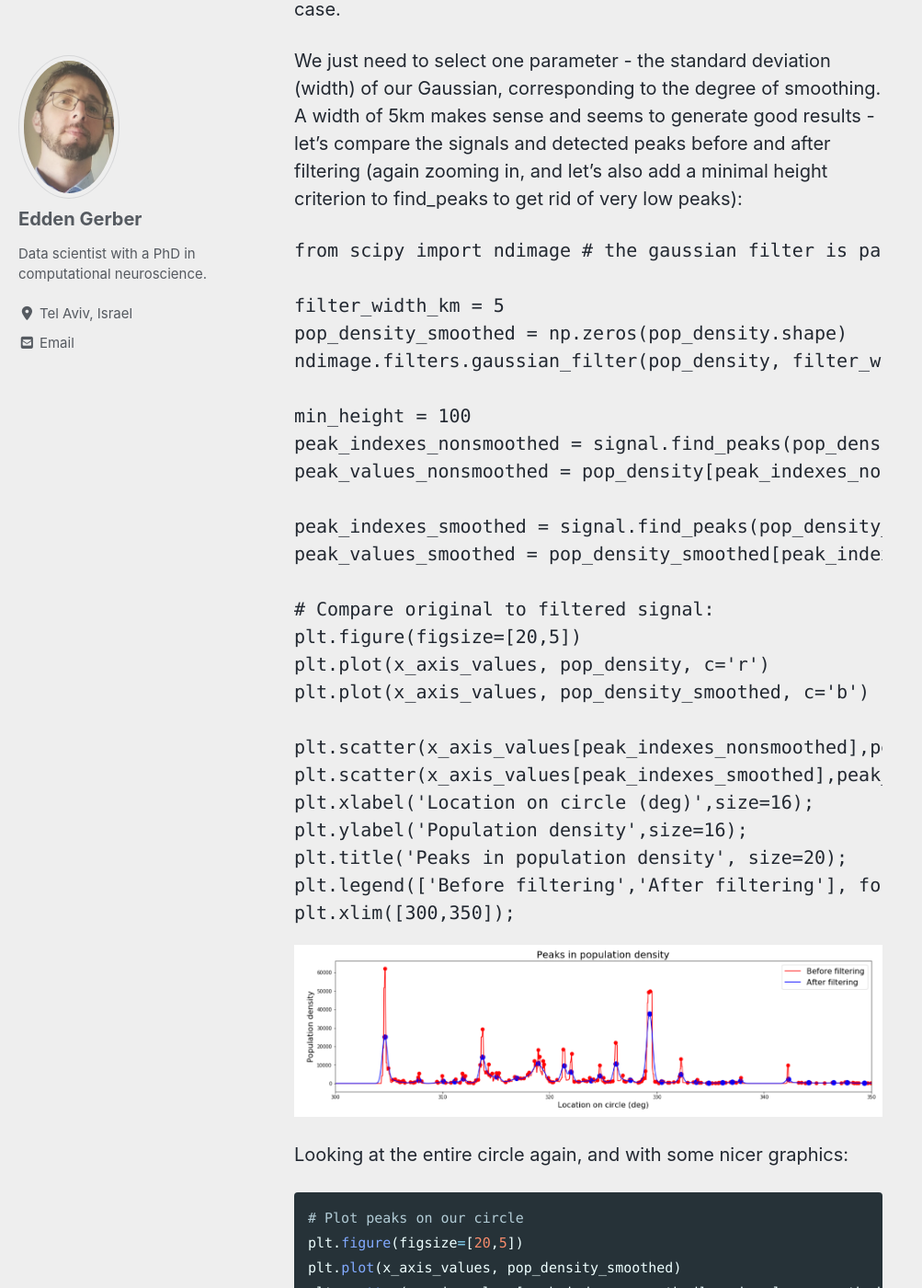
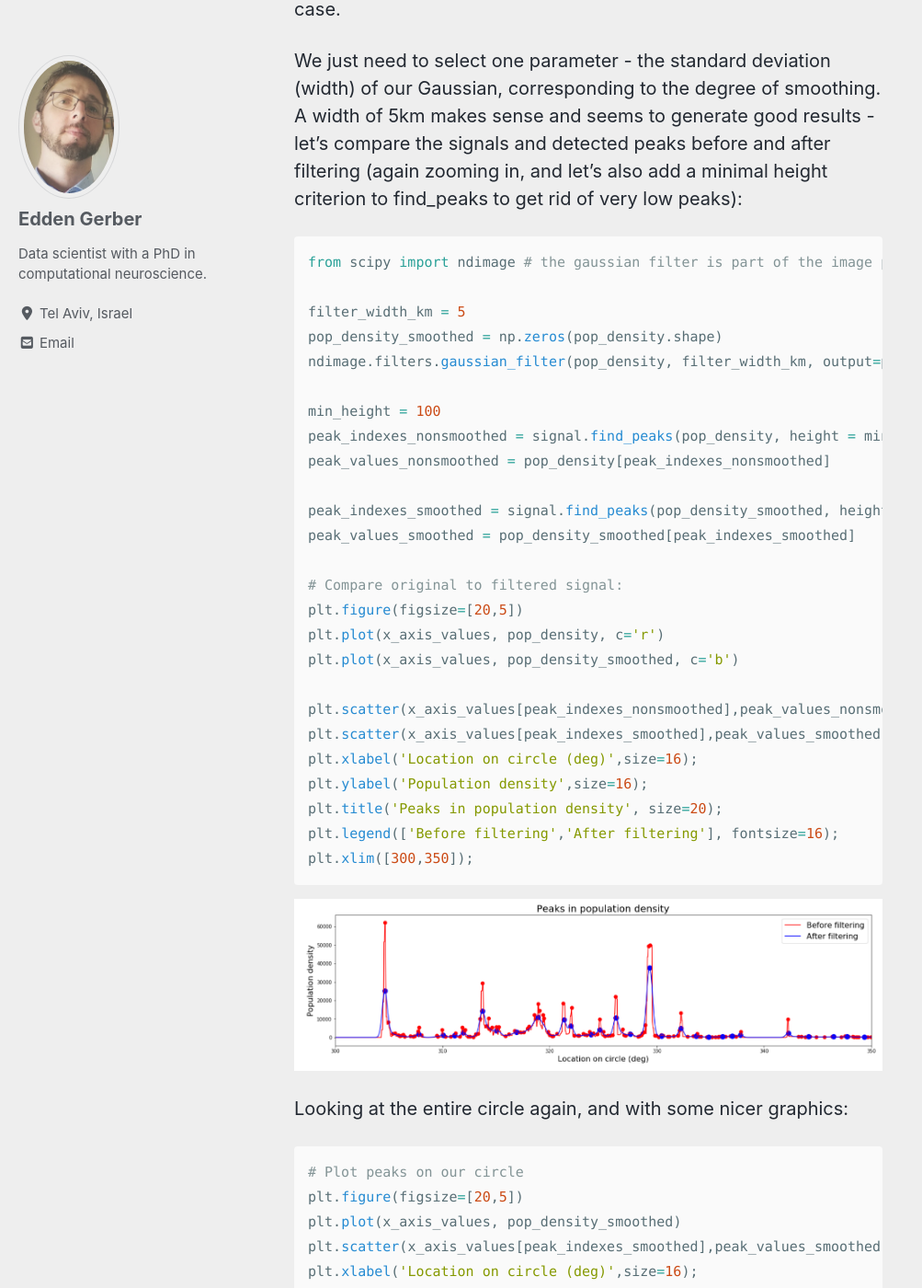
Before and after one commit to edden-gerber/edden-gerber.github.io, a Jekyll site: the page built from _posts/2019-09-21-guessing-location-on-earth.md, in a window 1280 px wide and 1400 px high, scrolled down 8867 px. Shown: the whole window at 92% size, without its empty margins (0-1003 px from the left). Built offline with Jekyll 4.4.1, drawn with Linux system fonts in a browser that asks for light colours; cached includes are drawn as plain includes; nearby versions of some CDN libraries; some of the changed text lies outside the part shown.

Commit message:
change syntaxi highlighting colors

````diff
--- a/_posts/2019-09-21-guessing-location-on-earth.md
+++ b/_posts/2019-09-21-guessing-location-on-earth.md
@@ -185,7 +185,7 @@ What kind of filter to use? Common filters used in signal processing such as the
 
 We just need to select one parameter - the standard deviation (width) of our Gaussian, corresponding to the degree of smoothing. A width of 5km makes sense and seems to generate good results - let's compare the signals and detected peaks before and after filtering (again zooming in, and let's also add a minimal height criterion to find_peaks to get rid of very low peaks):
 
-```Python
+```python
 from scipy import ndimage # the gaussian filter is part of the image processing library
 
 filter_width_km = 5
@@ -231,7 +231,7 @@ plt.title('Peaks in population density', size=20);
 
 Okay, that was fun but we still have the main part of the algorithm ahead of us. Next we need to extract the location information from each peak's coordinates. For this we'll need these two functions that extract country and city (coded as by Google "locality" as not every place is within a city) from the gmap data structure.
 
-```Python
+```python
 def get_country(Location):
     country = np.nan
     for loc_info in Location.raw.get('address_components'):
--- a/_sass/minimal-mistakes/_variables.scss
+++ b/_sass/minimal-mistakes/_variables.scss
@@ -109,23 +109,42 @@ $masthead-link-color: $primary-color !default;
 $masthead-link-color-hover: mix(#000, $primary-color, 25%) !default;
 $navicon-link-color-hover: mix(#fff, $primary-color, 75%) !default;
 
-/* syntax highlighting (base16) */
-$base00: #263238 !default;
-$base01: #2e3c43 !default;
-$base02: #314549 !default;
-$base03: #546e7a !default;
-$base04: #b2ccd6 !default;
-$base05: #eeffff !default;
-$base06: #eeffff !default;
-$base07: #ffffff !default;
-$base08: #f07178 !default;
-$base09: #f78c6c !default;
-$base0a: #ffcb6b !default;
-$base0b: #c3e88d !default;
-$base0c: #89ddff !default;
-$base0d: #82aaff !default;
-$base0e: #c792ea !default;
-$base0f: #ff5370 !default;
+// /* syntax highlighting (base16) */
+// $base00: #263238 !default;
+// $base01: #2e3c43 !default;
+// $base02: #314549 !default;
+// $base03: #546e7a !default;
+// $base04: #b2ccd6 !default;
+// $base05: #eeffff !default;
+// $base06: #eeffff !default;
+// $base07: #ffffff !default;
+// $base08: #f07178 !default;
+// $base09: #f78c6c !default;
+// $base0a: #ffcb6b !default;
+// $base0b: #c3e88d !default;
+// $base0c: #89ddff !default;
+// $base0d: #82aaff !default;
+// $base0e: #c792ea !default;
+// $base0f: #ff5370 !default;
+
+/* solarized light syntax highlighting (base16) */
+$base00: #fafafa !default;
+$base01: #073642 !default;
+$base02: #586e75 !default;
+$base03: #657b83 !default;
+$base04: #839496 !default;
+$base05: #586e75 !default;
+$base06: #eee8d5 !default;
+$base07: #fdf6e3 !default;
+$base08: #dc322f !default;
+$base09: #cb4b16 !default;
+$base0a: #b58900 !default;
+$base0b: #859900 !default;
+$base0c: #2aa198 !default;
+$base0d: #268bd2 !default;
+$base0e: #6c71c4 !default;
+$base0f: #d33682 !default;
+
 
 /*
    Breakpoints
````
Also changed, not shown: other parts of _posts/2019-09-21-guessing-location-on-earth.md (+1 -1 lines).
